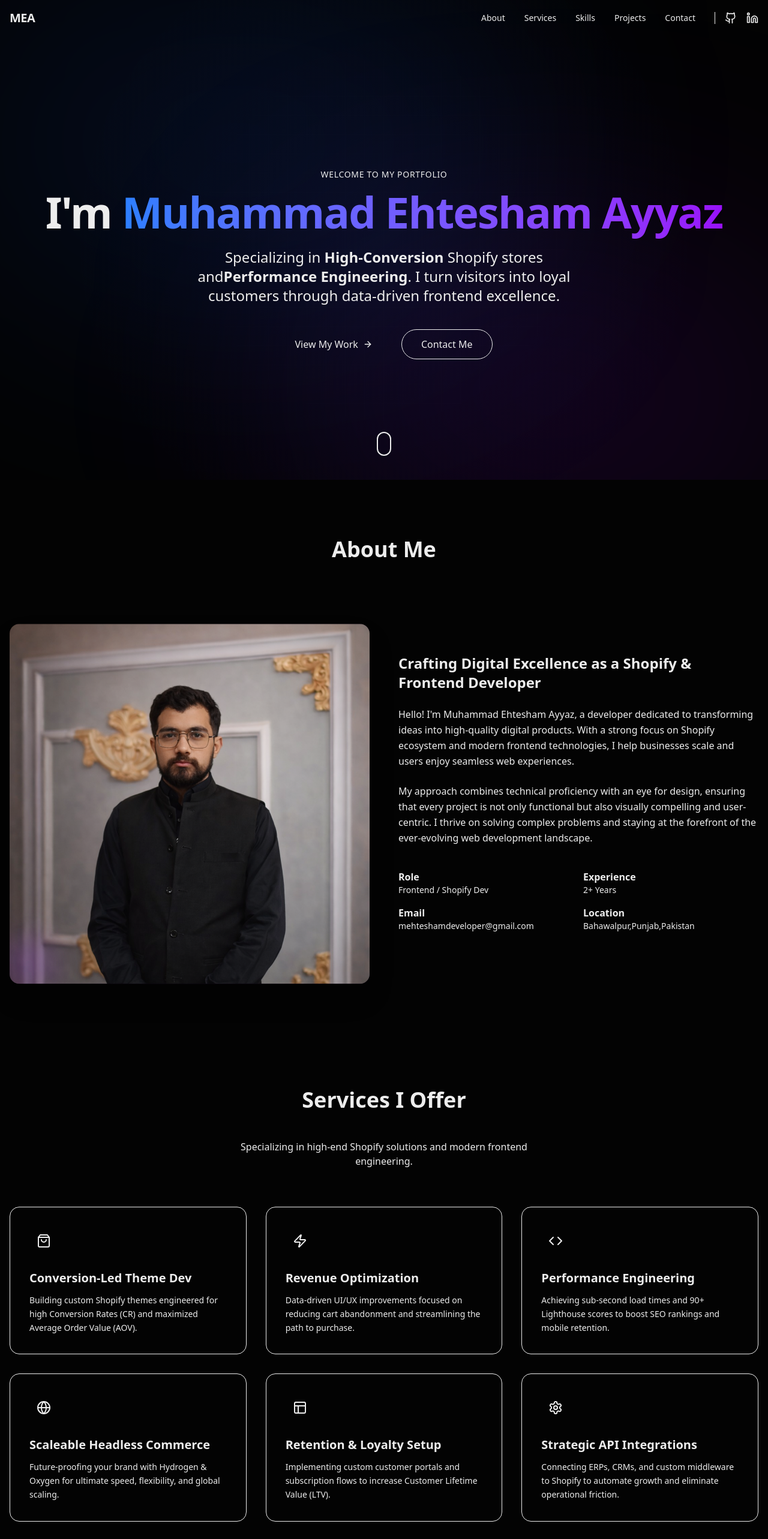
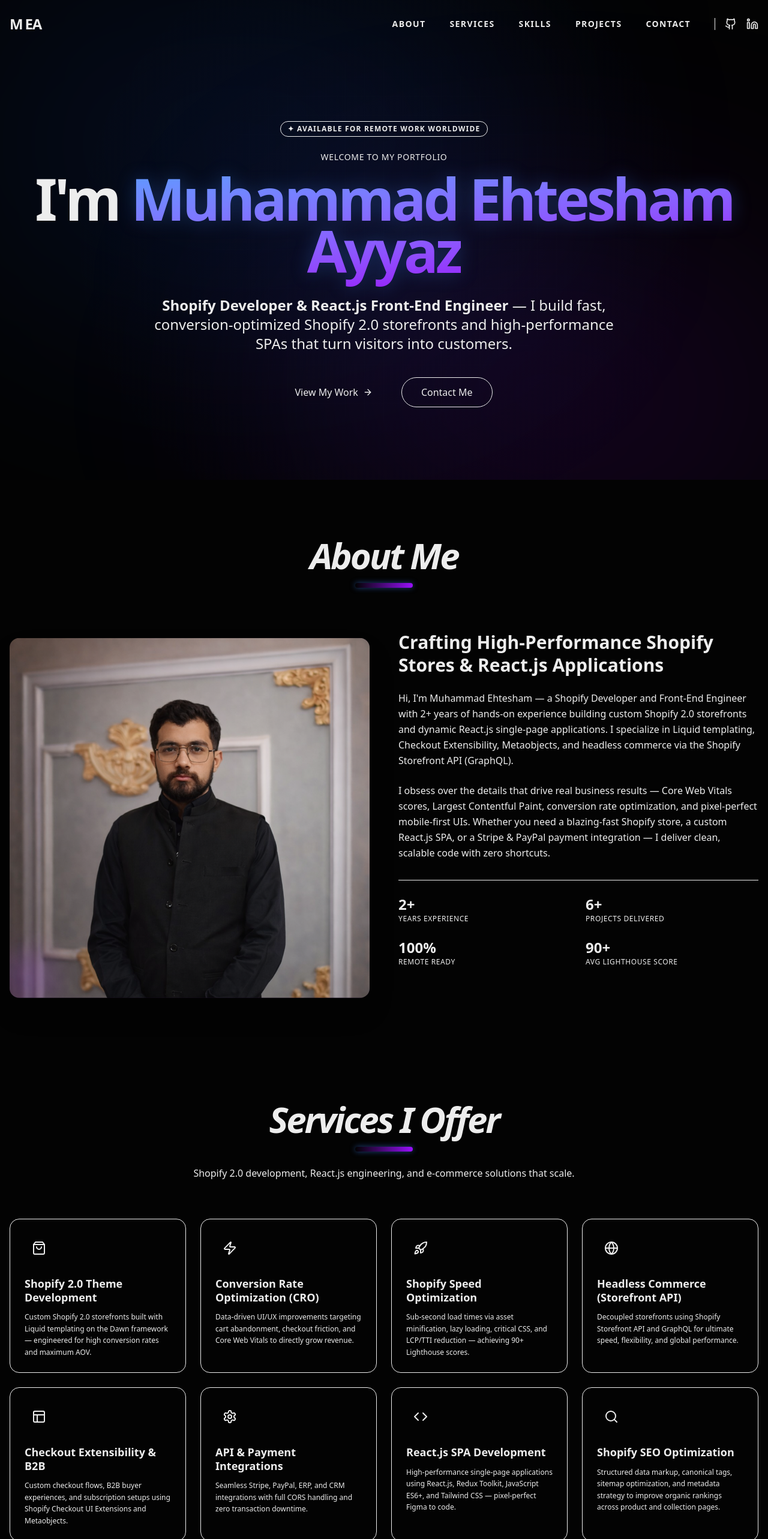
Before and after one commit to Ehtesham-19/Portfolio, a Next.js app: page / in a window 1280 px wide. Shown: the top 2566 px of the page at 60% size. Built offline with nearby package versions, Linux system fonts and the light colour scheme.

Commit message:
improvments

```diff
--- a/src/components/About.tsx
+++ b/src/components/About.tsx
@@ -18,8 +18,8 @@ export function About() {
           transition={{ duration: 0.6 }}
           className="text-center mb-16"
         >
-          <h2 className="text-3xl md:text-4xl font-bold mb-4">About Me</h2>
-          <div className="w-20 h-1.5 bg-primary mx-auto rounded-full" />
+          <h2 className="text-4xl md:text-6xl font-black mb-4 tracking-tighter italic">About Me</h2>
+          <div className="w-24 h-2 bg-gradient-to-r from-primary to-purple-600 mx-auto rounded-full shadow-[0_0_10px_rgba(59,130,246,0.5)]" />
         </motion.div>
 
         <div className="grid md:grid-cols-2 gap-12 items-center">
@@ -50,37 +50,42 @@ export function About() {
             transition={{ duration: 0.6 }}
             className="space-y-6"
           >
-            <h3 className="text-2xl font-semibold">
-              Crafting Digital Excellence as a Shopify & Frontend Developer
+            <h3 className="text-2xl md:text-3xl font-bold leading-tight">
+              Crafting High-Performance Shopify Stores & React.js Applications
             </h3>
             <p className="text-muted-foreground leading-relaxed">
-              Hello! I&apos;m Muhammad Ehtesham Ayyaz, a developer dedicated to
-              transforming ideas into high-quality digital products. With a strong
-              focus on Shopify ecosystem and modern frontend technologies, I help
-              businesses scale and users enjoy seamless web experiences.
+              Hi, I&apos;m Muhammad Ehtesham — a Shopify Developer and
+              Front-End Engineer with 2+ years of hands-on experience
+              building custom Shopify 2.0 storefronts and dynamic
+              React.js single-page applications. I specialize in Liquid
+              templating, Checkout Extensibility, Metaobjects, and
+              headless commerce via the Shopify Storefront API (GraphQL).
             </p>
             <p className="text-muted-foreground leading-relaxed">
-              My approach combines technical proficiency with an eye for design,
-              ensuring that every project is not only functional but also visually
-              compelling and user-centric. I thrive on solving complex problems
-              and staying at the forefront of the ever-evolving web development landscape.
+              I obsess over the details that drive real business results —
+              Core Web Vitals scores, Largest Contentful Paint, conversion
+              rate optimization, and pixel-perfect mobile-first UIs. Whether
+              you need a blazing-fast Shopify store, a custom React.js SPA,
+              or a Stripe & PayPal payment integration — I deliver clean,
+              scalable code with zero shortcuts.
             </p>
-            <div className="grid grid-cols-2 gap-4 pt-4">
+
+            <div className="grid grid-cols-2 gap-6 py-6 border-t border-border mt-8">
               <div>
-                <p className="font-semibold">Role</p>
-                <p className="text-sm text-muted-foreground">Frontend / Shopify Dev</p>
+                <div className="text-2xl font-bold text-primary">2+</div>
+                <div className="text-xs text-muted-foreground uppercase tracking-wider">Years Experience</div>
               </div>
               <div>
-                <p className="font-semibold">Experience</p>
-                <p className="text-sm text-muted-foreground">2+ Years </p>
+                <div className="text-2xl font-bold text-primary">6+</div>
+                <div className="text-xs text-muted-foreground uppercase tracking-wider">Projects Delivered</div>
               </div>
               <div>
-                <p className="font-semibold">Email</p>
-                <p className="text-sm text-muted-foreground">mehteshamdeveloper@gmail.com</p>
+                <div className="text-2xl font-bold text-primary">100%</div>
+                <div className="text-xs text-muted-foreground uppercase tracking-wider">Remote Ready</div>
               </div>
               <div>
-                <p className="font-semibold">Location</p>
-                <p className="text-sm text-muted-foreground">Bahawalpur,Punjab,Pakistan</p>
+                <div className="text-2xl font-bold text-primary">90+</div>
+                <div className="text-xs text-muted-foreground uppercase tracking-wider">Avg Lighthouse Score</div>
               </div>
             </div>
           </motion.div>
--- a/src/components/Hero.tsx
+++ b/src/components/Hero.tsx
@@ -41,6 +41,9 @@ export function Hero() {
           animate={{ opacity: 1, y: 0 }}
           transition={{ duration: 0.5 }}
         >
+          <div className="inline-block px-3 py-1 rounded-full bg-primary/10 border border-primary/20 text-primary text-xs font-bold mb-6 tracking-widest uppercase">
+            ✦ Available for Remote Work Worldwide
+          </div>
           <h2 className="text-primary font-medium tracking-wider mb-4 uppercase text-sm">
             Welcome to my portfolio
           </h2>
@@ -50,20 +53,25 @@ export function Hero() {
           initial={{ opacity: 0, y: 20 }}
           animate={{ opacity: 1, y: 0 }}
           transition={{ duration: 0.5, delay: 0.2 }}
-          className="text-5xl md:text-7xl font-bold tracking-tight mb-6"
+          className="text-6xl md:text-8xl font-black tracking-tighter mb-8 leading-[0.9]"
         >
-          I&apos;m <span className="text-transparent bg-clip-text bg-gradient-to-r from-blue-500 to-purple-600">Muhammad Ehtesham Ayyaz</span>
+          I&apos;m{" "}
+          <span className="text-transparent bg-clip-text bg-gradient-to-br from-blue-400 via-primary to-purple-600 drop-shadow-[0_0_15px_rgba(59,130,246,0.3)]">
+            Muhammad Ehtesham Ayyaz
+          </span>
         </motion.h1>
 
         <motion.p
           initial={{ opacity: 0, y: 20 }}
           animate={{ opacity: 1, y: 0 }}
           transition={{ duration: 0.5, delay: 0.4 }}
-          className="text-xl md:text-2xl text-muted-foreground max-w-2xl mx-auto mb-10"
+          className="text-xl md:text-2xl text-muted-foreground max-w-3xl mx-auto mb-10"
         >
-          Specializing in <span className="text-foreground font-semibold">High-Conversion</span> Shopify stores and
-          <span className="text-foreground font-semibold">Performance Engineering</span>. I turn visitors into loyal customers through
-          data-driven frontend excellence.
+          <span className="text-foreground font-semibold">
+            Shopify Developer & React.js Front-End Engineer
+          </span>{" "}
+          — I build fast, conversion-optimized Shopify 2.0 storefronts and
+          high-performance SPAs that turn visitors into customers.
         </motion.p>
 
         <motion.div
@@ -87,21 +95,6 @@ export function Hero() {
           </a>
         </motion.div>
       </motion.div>
-
-      <motion.div
-        initial={{ opacity: 0 }}
-        animate={{ opacity: 1 }}
-        transition={{ delay: 1, duration: 1 }}
-        className="absolute bottom-10 left-1/2 -translate-x-1/2"
-      >
-        <div className="w-6 h-10 border-2 border-muted rounded-full p-1">
-          <motion.div
-            animate={{ y: [0, 12, 0] }}
-            transition={{ repeat: Infinity, duration: 2 }}
-            className="w-full h-2 bg-muted rounded-full"
-          />
-        </div>
-      </motion.div>
     </section>
   );
 }
--- a/src/components/Navbar.tsx
+++ b/src/components/Navbar.tsx
@@ -31,23 +31,27 @@ export function Navbar() {
 
   return (
     <nav
-      className={`fixed top-0 left-0 right-0 z-50 transition-all duration-300 ${
+      className={`fixed top-0 left-0 right-0 z-50 transition-all duration-500 ${
         isScrolled
-          ? "bg-background/80 backdrop-blur-md border-b border-border py-2"
-          : "bg-transparent py-4"
+          ? "bg-background/90 backdrop-blur-xl border-b border-primary/20 py-3 shadow-[0_4px_30px_rgba(0,0,0,0.1)]"
+          : "bg-transparent py-6"
       }`}
     >
       <div className="container mx-auto px-4 flex justify-between items-center">
         <motion.div
           initial={{ opacity: 0, x: -20 }}
           animate={{ opacity: 1, x: 0 }}
-          className="text-xl font-bold tracking-tight"
+          className="relative"
         >
-          <a href="#">MEA</a>
+          <a href="#" className="text-2xl font-black tracking-tighter group flex items-center gap-1">
+            <span className="text-primary">M</span>
+            <span>EA</span>
+            <div className="absolute -inset-2 bg-primary/20 blur-xl rounded-full opacity-0 group-hover:opacity-100 transition-opacity" />
+          </a>
         </motion.div>
 
         {/* Desktop Navigation */}
-        <div className="hidden md:flex items-center space-x-8">
+        <div className="hidden md:flex items-center space-x-10">
           {navLinks.map((link, i) => (
             <motion.a
               key={link.name}
@@ -55,9 +59,10 @@ export function Navbar() {
               initial={{ opacity: 0, y: -10 }}
               animate={{ opacity: 1, y: 0 }}
               transition={{ delay: i * 0.1 }}
-              className="text-sm font-medium hover:text-primary transition-colors"
+              className="text-sm font-bold uppercase tracking-widest hover:text-primary transition-all relative group"
             >
               {link.name}
+              <span className="absolute -bottom-1 left-0 w-0 h-0.5 bg-primary transition-all group-hover:w-full" />
             </motion.a>
           ))}
 
--- a/src/components/Projects.tsx
+++ b/src/components/Projects.tsx
@@ -9,33 +9,33 @@ import Image from "next/image";
 const projects = [
   {
     title: "Tiletopia",
-    description: "A design-forward e-commerce platform for premium tiles. Implemented advanced filtering, a sample ordering system, and a robust B2B pro program.",
+    description: "Built a design-forward Shopify 2.0 storefront for a premium tile brand — featuring advanced Liquid-based product filtering, a B2B pro program with custom Metafields, and a sample ordering system that increased average order value.",
     image: "https://images.unsplash.com/photo-1516156008625-3a9d6067fab5?w=800&q=80",
-    tags: ["Shopify", "Liquid", "B2B", "Filtering"],
+    tags: ["Shopify 2.0", "Liquid", "B2B", "Metafields", "Checkout Extensibility"],
     live: "https://tiletopia.com/",
     github: "#"
   },
   {
     title: "Exercere",
-    description: "Exclusive activewear and loungewear brand based in Copenhagen. Optimized for international shipping, bundle discounts, and seamless social integration.",
+    description: "Developed an international Shopify storefront for a Copenhagen-based activewear brand — optimizing for multi-currency, international shipping logic, bundle discounts, and social commerce integrations that boosted mobile conversion rate.",
     image: "https://images.unsplash.com/photo-1506152983158-b4a74a01c721?w=800&q=80",
-    tags: ["Shopify", "UI/UX", "International", "Marketing"],
+    tags: ["Shopify", "International", "CRO", "Responsive", "UI/UX"],
     live: "https://exercere.com/",
     github: "#"
   },
   {
     title: "Anya Active",
-    description: "Inclusive activewear label focusing on movement. Integrated loyalty rewards, size guides, and back-in-stock notifications for enhanced retention.",
+    description: "Engineered a retention-focused Shopify store for an inclusive activewear label — integrating loyalty rewards via Metaobjects, automated back-in-stock notifications, and custom size guide components to improve Customer Lifetime Value (LTV).",
     image: "https://images.unsplash.com/photo-1518310383802-640c2de311b2?w=800&q=80",
-    tags: ["Shopify", "Loyalty", "Retention", "Responsive"],
+    tags: ["Shopify", "Loyalty", "Retention", "Metaobjects", "Responsive"],
     live: "https://www.anyaactive.com/",
     github: "#"
   },
   {
     title: "Hanne Bloch",
-    description: "Luxury fashion house specializing in silk swimwear and apparel. Focused on high-end visual storytelling and premium collection management.",
+    description: "Crafted a luxury Shopify storefront for a premium silk swimwear brand — focused on high-end visual storytelling, premium collection management, and a bespoke Liquid theme with editorial styling and fast LCP scores.",
     image: "https://images.unsplash.com/photo-1490481651871-ab68de25d43d?w=800&q=80",
-    tags: ["Shopify", "Luxury", "Liquid", "Styling"],
+    tags: ["Shopify", "Liquid", "Luxury", "Performance", "Theme Dev"],
     live: "https://hanne-bloch.com/",
     github: "#"
   },
@@ -68,8 +68,8 @@ export function Projects() {
           transition={{ duration: 0.6 }}
           className="text-center mb-16"
         >
-          <h2 className="text-3xl md:text-4xl font-bold mb-4">Featured Projects</h2>
-          <div className="w-20 h-1.5 bg-primary mx-auto rounded-full" />
+          <h2 className="text-4xl md:text-6xl font-black mb-4 tracking-tighter italic">Featured Projects</h2>
+          <div className="w-24 h-2 bg-gradient-to-r from-primary to-purple-600 mx-auto rounded-full shadow-[0_0_10px_rgba(59,130,246,0.5)]" />
         </motion.div>
 
         <div className="grid md:grid-cols-2 lg:grid-cols-3 gap-8 items-stretch">
@@ -80,7 +80,7 @@ export function Projects() {
                 whileInView={{ opacity: 1, y: 0 }}
                 viewport={{ once: true }}
                 transition={{ duration: 0.5, delay: i * 0.1 }}
-                className="group relative bg-background border border-border rounded-2xl overflow-hidden hover:border-primary/50 transition-all hover:-translate-y-2 shadow-sm hover:shadow-xl w-full flex flex-col"
+                className="group relative bg-background border border-border rounded-2xl overflow-hidden hover:border-primary/50 transition-all hover:-translate-y-2 shadow-sm hover:shadow-xl w-full flex flex-col min-h-[540px]"
               >
                 <div className="relative h-48 overflow-hidden bg-secondary/20">
                   {project.image ? (
@@ -115,8 +115,10 @@ export function Projects() {
                       </span>
                     ))}
                   </div>
-                  <h3 className="text-xl font-bold mb-2">{project.title}</h3>
-                  <p className="text-muted-foreground text-sm flex-grow">
+                  <h3 className="text-xl font-bold mb-2 min-h-[3.5rem] overflow-hidden [display:-webkit-box] [-webkit-box-orient:vertical] [-webkit-line-clamp:2]">
+                    {project.title}
+                  </h3>
+                  <p className="text-muted-foreground text-sm flex-grow overflow-hidden [display:-webkit-box] [-webkit-box-orient:vertical] [-webkit-line-clamp:4]">
                     {project.description}
                   </p>
                 </div>
--- a/src/components/Services.tsx
+++ b/src/components/Services.tsx
@@ -2,38 +2,48 @@
 
 import React from "react";
 import { motion } from "framer-motion";
-import { ShoppingBag, Code, Zap, Layout, Settings, Globe } from "lucide-react";
+import { ShoppingBag, Code, Zap, Globe, Layout, Settings, Rocket, Search } from "lucide-react";
 
 const services = [
   {
-    title: "Conversion-Led Theme Dev",
-    description: "Building custom Shopify themes engineered for high Conversion Rates (CR) and maximized Average Order Value (AOV).",
+    title: "Shopify 2.0 Theme Development",
+    description: "Custom Shopify 2.0 storefronts built with Liquid templating on the Dawn framework — engineered for high conversion rates and maximum AOV.",
     icon: ShoppingBag,
   },
   {
-    title: "Revenue Optimization",
-    description: "Data-driven UI/UX improvements focused on reducing cart abandonment and streamlining the path to purchase.",
+    title: "Conversion Rate Optimization (CRO)",
+    description: "Data-driven UI/UX improvements targeting cart abandonment, checkout friction, and Core Web Vitals to directly grow revenue.",
     icon: Zap,
   },
   {
-    title: "Performance Engineering",
-    description: "Achieving sub-second load times and 90+ Lighthouse scores to boost SEO rankings and mobile retention.",
+    title: "Shopify Speed Optimization",
+    description: "Sub-second load times via asset minification, lazy loading, critical CSS, and LCP/TTI reduction — achieving 90+ Lighthouse scores.",
+    icon: Rocket,
+  },
+  {
+    title: "Headless Commerce (Storefront API)",
+    description: "Decoupled storefronts using Shopify Storefront API and GraphQL for ultimate speed, flexibility, and global performance.",
+    icon: Globe,
+  },
+  {
+    title: "Checkout Extensibility & B2B",
+    description: "Custom checkout flows, B2B buyer experiences, and subscription setups using Shopify Checkout UI Extensions and Metaobjects.",
+    icon: Layout,
+  },
+  {
+    title: "API & Payment Integrations",
+    description: "Seamless Stripe, PayPal, ERP, and CRM integrations with full CORS handling and zero transaction downtime.",
+    icon: Settings,
+  },
+  {
+    title: "React.js SPA Development",
+    description: "High-performance single-page applications using React.js, Redux Toolkit, JavaScript ES6+, and Tailwind CSS — pixel-perfect Figma to code.",
     icon: Code,
   },
   {
-    title: "Scaleable Headless Commerce",
-    description: "Future-proofing your brand with Hydrogen & Oxygen for ultimate speed, flexibility, and global scaling.",
-    icon: Globe,
-  },
-  {
-    title: "Retention & Loyalty Setup",
-    description: "Implementing custom customer portals and subscription flows to increase Customer Lifetime Value (LTV).",
-    icon: Layout,
-  },
-  {
-    title: "Strategic API Integrations",
-    description: "Connecting ERPs, CRMs, and custom middleware to Shopify to automate growth and eliminate operational friction.",
-    icon: Settings,
+    title: "Shopify SEO Optimization",
+    description: "Structured data markup, canonical tags, sitemap optimization, and metadata strategy to improve organic rankings across product and collection pages.",
+    icon: Search,
   },
 ];
 
@@ -48,14 +58,14 @@ export function Services() {
           transition={{ duration: 0.6 }}
           className="text-center mb-16"
         >
-          <h2 className="text-3xl md:text-4xl font-bold mb-4">Services I Offer</h2>
-          <div className="w-20 h-1.5 bg-primary mx-auto rounded-full" />
-          <p className="mt-6 text-muted-foreground max-w-xl mx-auto">
-            Specializing in high-end Shopify solutions and modern frontend engineering.
+          <h2 className="text-4xl md:text-6xl font-black mb-4 tracking-tighter italic">Services I Offer</h2>
+          <div className="w-24 h-2 bg-gradient-to-r from-primary to-purple-600 mx-auto rounded-full shadow-[0_0_10px_rgba(59,130,246,0.5)]" />
+          <p className="mt-6 text-muted-foreground max-w-2xl mx-auto">
+            Shopify 2.0 development, React.js engineering, and e-commerce solutions that scale.
           </p>
         </motion.div>
 
-        <div className="grid md:grid-cols-2 lg:grid-cols-3 gap-8">
+        <div className="grid md:grid-cols-2 lg:grid-cols-4 gap-6">
           {services.map((service, i) => (
             <motion.div
               key={service.title}
@@ -63,13 +73,13 @@ export function Services() {
               whileInView={{ opacity: 1, scale: 1 }}
               viewport={{ once: true }}
               transition={{ duration: 0.5, delay: i * 0.1 }}
-              className="p-8 bg-secondary/20 border border-border rounded-2xl hover:border-primary/50 transition-all hover:shadow-lg group"
+              className="p-6 bg-secondary/20 border border-border rounded-2xl hover:border-primary/50 transition-all hover:shadow-lg group flex flex-col"
             >
-              <div className="w-12 h-12 bg-primary/10 rounded-xl flex items-center justify-center text-primary mb-6 group-hover:bg-primary group-hover:text-white transition-colors">
+              <div className="w-12 h-12 bg-primary/10 rounded-xl flex items-center justify-center text-primary mb-6 group-hover:bg-primary group-hover:text-white transition-colors shrink-0">
                 <service.icon className="h-6 w-6" />
               </div>
-              <h3 className="text-xl font-bold mb-3">{service.title}</h3>
-              <p className="text-muted-foreground text-sm leading-relaxed">
+              <h3 className="text-lg font-bold mb-3 leading-tight">{service.title}</h3>
+              <p className="text-muted-foreground text-xs leading-relaxed flex-grow">
                 {service.description}
               </p>
             </motion.div>
--- a/src/components/Skills.tsx
+++ b/src/components/Skills.tsx
@@ -4,6 +4,20 @@ import React from "react";
 import { motion } from "framer-motion";
 
 const skills = {
+  shopify: [
+    "Liquid",
+    "Shopify Functions",
+    "Checkout Extensibility",
+    "Hydrogen & Oxygen (Headless)",
+    "Metafields & Metaobjects",
+    "Shopify Pixels & API",
+    "Theme OS 2.0",
+    "Polaris UI",
+    "Shopify B2B / DTC",
+    "Dawn Framework",
+    "Shopify SEO",
+    "Shopify Admin API"
+  ],
   frontend: [
     "Next.js 16 (App Router)",
     "React 19",
@@ -13,25 +27,24 @@ const skills = {
     "Lucide Icons",
     "Responsive Design",
     "CSS Mesh Gradients",
-    "Modern UI/UX Patterns"
+    "Modern UI/UX Patterns",
+    "JavaScript (ES6+)",
+    "Redux Toolkit",
+    "RESTful APIs",
+    "Figma to Code"
   ],
-  shopify: [
-    "Liquid",
-    "Shopify Functions",
-    "Checkout Extensibility",
-    "Hydrogen & Oxygen (Headless)",
-    "Metafields & Metaobjects",
-    "Shopify Pixels & API",
-    "Theme OS 2.0",
-    "Polaris UI"
-  ],
-  expertise: [
+  "Performance & Integrations": [
     "Core Web Vitals",
     "SEO Optimization",
     "Conversion Rate Optimization (CRO)",
     "UI/UX Design Implementation",
     "Node.js & Webhooks",
-    "Performance Auditing"
+    "Performance Auditing",
+    "Stripe & PayPal Integration",
+    "GraphQL",
+    "Asset Minification",
+    "Lazy Loading & Code Splitting",
+    "CORS & Rate-Limit Handling"
   ]
 };
 
@@ -46,8 +59,8 @@ export function Skills() {
           transition={{ duration: 0.6 }}
           className="text-center mb-16"
         >
-          <h2 className="text-3xl md:text-4xl font-bold mb-4">My Skills</h2>
-          <div className="w-20 h-1.5 bg-primary mx-auto rounded-full" />
+          <h2 className="text-4xl md:text-6xl font-black mb-4 tracking-tighter italic">My Skills</h2>
+          <div className="w-24 h-2 bg-gradient-to-r from-primary to-purple-600 mx-auto rounded-full shadow-[0_0_10px_rgba(59,130,246,0.5)]" />
         </motion.div>
 
         <div className="grid md:grid-cols-3 gap-8">
@@ -58,10 +71,10 @@ export function Skills() {
               whileInView={{ opacity: 1, y: 0 }}
               viewport={{ once: true }}
               transition={{ duration: 0.5, delay: i * 0.1 }}
-              className="bg-secondary/20 border border-border p-8 rounded-2xl hover:border-primary/50 transition-colors"
+              className="bg-secondary/20 border border-border p-8 rounded-2xl hover:border-primary/50 transition-colors flex flex-col"
             >
-              <h3 className="text-xl font-bold mb-6 capitalize text-primary">
-                {category}
+              <h3 className="text-xl font-bold mb-6 text-primary">
+                {category === "shopify" ? "Shopify Development" : category === "frontend" ? "Frontend Development" : category}
               </h3>
               <div className="flex flex-wrap gap-2">
                 {items.map((skill) => (
```
